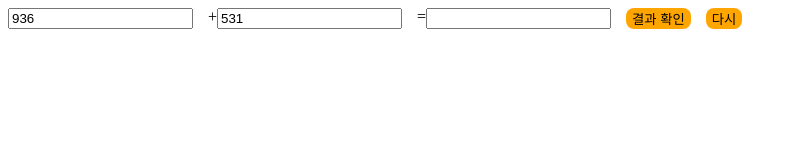
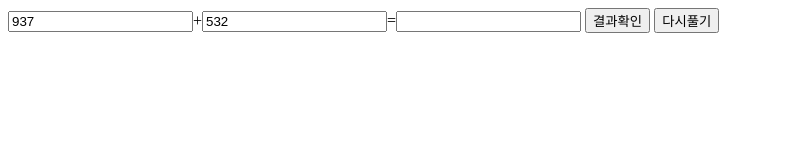
Before and after one commit to Heoveloper/webstandard, a plain HTML site: page random.html in a window 1280 px wide. Shown: the whole page, without its empty margins (0-797 px from the left). Drawn offline with Linux system fonts and the light colour scheme.

Commit message:
random 직접 해보기

```diff
--- a/random.html
+++ b/random.html
@@ -1,68 +1,76 @@
 <!DOCTYPE html>
-<html lang="ko">
+<html lang="en">
   <head>
-    <meta charset="UTF-8">
-    <meta http-equiv="X-UA-Compatible" content="IE=edge">
-    <meta name="viewport" content="width=device-width, initial-scale=1.0">
+    <meta charset="UTF-8" />
+    <meta http-equiv="X-UA-Compatible" content="IE=edge" />
+    <meta name="viewport" content="width=device-width, initial-scale=1.0" />
     <title>Random</title>
-    <style>
-        .wrapper {
-            display: flex;
-        }
-        .rannum1, .rannum2, .answer, .answer, .result {
-            margin-right: 15px;
-        }
-        .again, .result {
-            background-color: orange;
-            border: none;
-            border-radius: 8px;
-            cursor: pointer;
-        }
-    </style>
   </head>
   <body>
-    <div class="wrapper">
-        <input type="text" value="" class="rannum1"> +
-            <input type="text" value="" class="rannum2"> =
-            <input type="text" value="" class="answer">
-        <button class="result"> 결과 확인 </button>
-        <button class="again"> 다시 </button>
-    </div>
+    <input type="text" id="num1" />+<input type="text" id="num2" />=<input
+      type="text"
+      id="answer"
+    />
+    <button id="btnResult">결과확인</button>
+    <button id="btnAgain">다시풀기</button>
+
     <script>
-        const $rannum1 = Math.floor(Math.random() * 1000);
-        const $rannum2 = Math.floor(Math.random() * 1000);
+      //난수 2개 생성
+      const random1 = Math.floor(Math.random() * 1000) + 1;
+      const random2 = Math.floor(Math.random() * 1000) + 1;
 
-        const one = document.querySelector(`.rannum1`).value = $rannum1;
-        const two = document.querySelector(`.rannum2`).value = $rannum2;
-        const answer = document.querySelector(`.answer`);
+      //난수박스 선택
+      const $num1 = document.getElementById("num1");
+      const $num2 = document.getElementById("num2");
 
-        const $result = document.querySelector('.result');
-        const $again = document.querySelector('.again');
+      //난수박스에 값 집어넣기
+      $num1.value = random1;
+      $num2.value = random2;
 
-        $result.addEventListener('click', handlerResult);
-        $again.addEventListener('click', handlerAgain);
+      //결과확인버튼 선택
+      const $btnResult = document.getElementById("btnResult");
 
-        function handlerResult(evt) {
-            const r = $rannum1 + $rannum2;
-            console.log(r);
+      //결과확인버튼 클릭시 이벤트
+      $btnResult.addEventListener("click", funcResult);
+
+      //결과함수
+      function funcResult(evt) {
+        const $answer = document.getElementById("answer");
+        if ($answer.value == "") {
+          console.log("답안을 먼저 작성해주세요.");
+        } else {
+          console.log("결과확인버튼이 클릭되었습니다.");
+          const plusResult = parseInt($num1.value) + parseInt($num2.value);
+          console.log(`결과는 ${plusResult} 입니다`);
+
+          if (plusResult == $answer.value) {
+            console.log("일치");
+            document.getElementById("answer").style.backgroundColor =
+              "yellowgreen";
+          } else {
+            console.log("불일치");
+            document.getElementById("answer").style.backgroundColor = "red";
+          }
+        }
       }
 
+      //다시풀기버튼 선택
+      const $btnAgain = document.getElementById("btnAgain");
 
-        /*
-        const $count = document.getElementById('count');
-        ++$count.value;
+      //다시풀기버튼 클릭시 이벤트
+      $btnAgain.addEventListener("click", funcAgain);
+
+      //다시함수
+      function funcAgain(evt) {
+        console.log("다시풀기버튼이 클릭되었습니다.");
+        const $answer = document.getElementById("answer");
+        const random1 = Math.floor(Math.random() * 1000) + 1;
+        const random2 = Math.floor(Math.random() * 1000) + 1;
+        $num1.value = random1;
+        $num2.value = random2;
+        $answer.value = null;
+        $answer.style.backgroundColor = "white";
       }
-
-        function handlerDecrease(evt){
-        console.log(evt);
-        console.log(evt.target);
-
-        const $count = document.getElementById('count');
-        --$count.value;
-        }
-        */
-
-
     </script>
   </body>
 </html>
```
Lines whose indentation alone changed are shown as unchanged.
